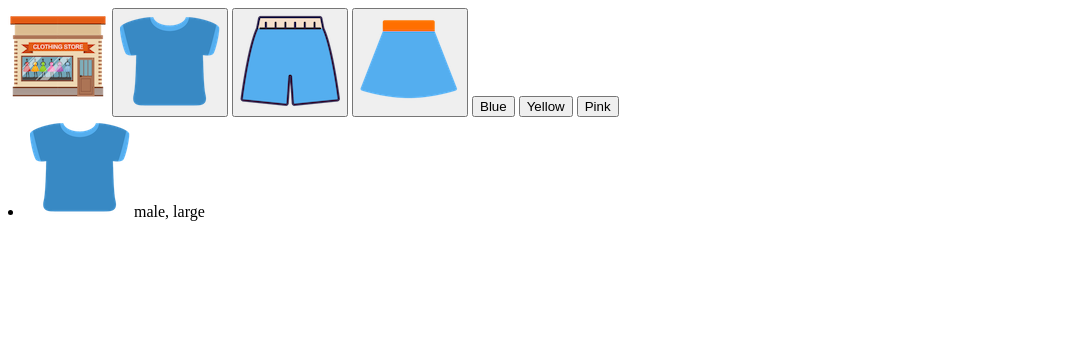
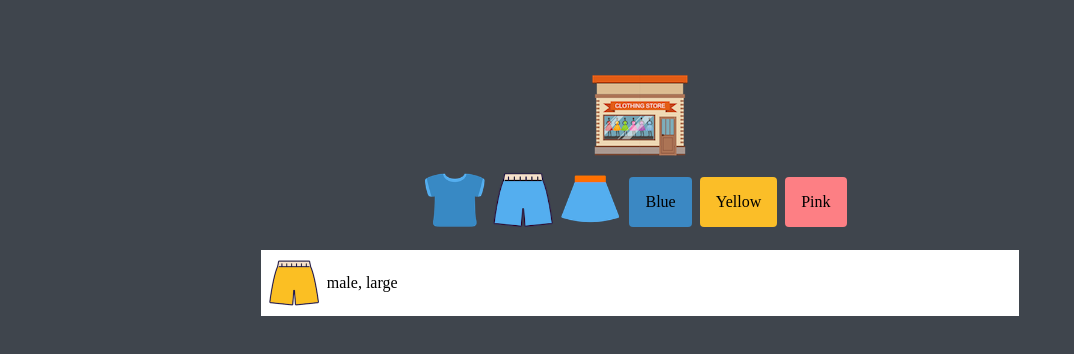
Before and after one commit to sseungjae/shopping-template, a plain HTML site: page index.html in a window 1280 px wide. Shown: the whole page, without its empty margins (0-1074 px from the left). Drawn offline with Linux system fonts and the light colour scheme.

Commit message:
CSS design
Design form

```diff
--- a/index.html
+++ b/index.html
@@ -7,29 +7,32 @@
     <link rel="stylesheet" href="style.css" />
     <script src="src/main.js" defer></script>
   </head>
+
   <body>
     <!--logo-->
     <img src="img/logo.png" alt="logo" class="logo" />
 
     <!--Buttons-->
-    <button class="btn">
-      <img src="img/blue_t.png" alt="tshirt" class="imgbtn" />
-    </button>
-    <button class="btn">
-      <img src="img/blue_p.png" alt="pants" class="imgbtn" />
-    </button>
-    <button class="btn">
-      <img src="img/blue_s.png" alt="skirt" class="imgbtn" />
-    </button>
-    <button class="btn color blue">Blue</button>
-    <button class="btn color yellow">Yellow</button>
-    <button class="btn color pink">Pink</button>
+    <section class="buttons">
+      <buttons class="btn">
+        <img src="img/blue_t.png" alt="tshirt" class="imgBtn" />
+      </buttons>
+      <buttons class="btn">
+        <img src="img/blue_p.png" alt="pants" class="imgBtn" />
+      </buttons>
+      <buttons class="btn">
+        <img src="img/blue_s.png" alt="skirt" class="imgBtn" />
+      </buttons>
+      <buttons class="btn colorBtn blue">Blue</buttons>
+      <buttons class="btn colorBtn yellow">Yellow</buttons>
+      <buttons class="btn colorBtn pink">Pink</buttons>
+    </section>
     <!--Items-->
-    <ui class="items">
+    <ul class="items">
       <li class="item">
-        <img src="img/blue_t.png" alt="tshirt" class="item__thumbnail" />
+        <img src="img/yellow_p.png" alt="pants" class="item__thumbnail" />
         <span class="item__description">male, large</span>
       </li>
-    </ui>
+    </ul>
   </body>
 </html>
--- a/style.css
+++ b/style.css
@@ -6,8 +6,96 @@
   --color-yellow: #fbbe28;
   --color-pink: #fd7f84;
   --color-light-grey: #dfdfdf;
+
+  /*size*/
+  --base-space: 8px;
+  --size-button: 60px;
+  --font-size: 18px;
+  --size-border: 4px;
+  --size-thumbnail: 50px;
+
+  /*animation*/
+  --animation-duration: 300ms;
 }
 
-* {
-  box-sizing: border-box;
+body {
+  height: 100vh;
+  background-color: var(--color-black);
+  display: flex;
+  flex-direction: column;
+  justify-content: center;
+  align-items: center;
 }
+
+.logo {
+  cursor: pointer;
+  transition: transform var(--animation-duration) ease;
+}
+
+.btn {
+  background-color: transparent;
+  border: none;
+  outline: none;
+  cursor: pointer;
+  transition: transform var(--animation-duration) ease;
+  margin-right: var(--base-space);
+}
+
+.btn:hover,
+.logo:hover {
+  transform: scale(1.1);
+}
+
+.buttons {
+  display: flex;
+  align-items: center;
+}
+
+.imgBtn {
+  width: var(--size-button);
+  height: var(--size-button);
+}
+
+.colorBtn {
+  font-size: var(font-size);
+  padding: calc(var(--base-space) * 2);
+  border-radius: var(--size-border);
+}
+
+.blue {
+  background-color: var(--color-blue);
+}
+
+.yellow {
+  background-color: var(--color-yellow);
+}
+
+.pink {
+  background-color: var(--color-pink);
+}
+
+.items {
+  width: 60%;
+  height: 60%;
+  list-style: none;
+  padding-left: 0;
+  overflow-y: scroll;
+}
+
+.item {
+  background-color: var(--color-white);
+  display: flex;
+  align-items: center;
+  padding: var(--base-space);
+  margin-bottom: var(--base-space);
+}
+
+.item__thumbnail {
+  width: var(--size-thumbnail);
+  height: var(--size-thumbnail);
+}
+
+.item__description {
+  margin-left: var(--base-space);
+  font-size: var(font-size);
+}
```
